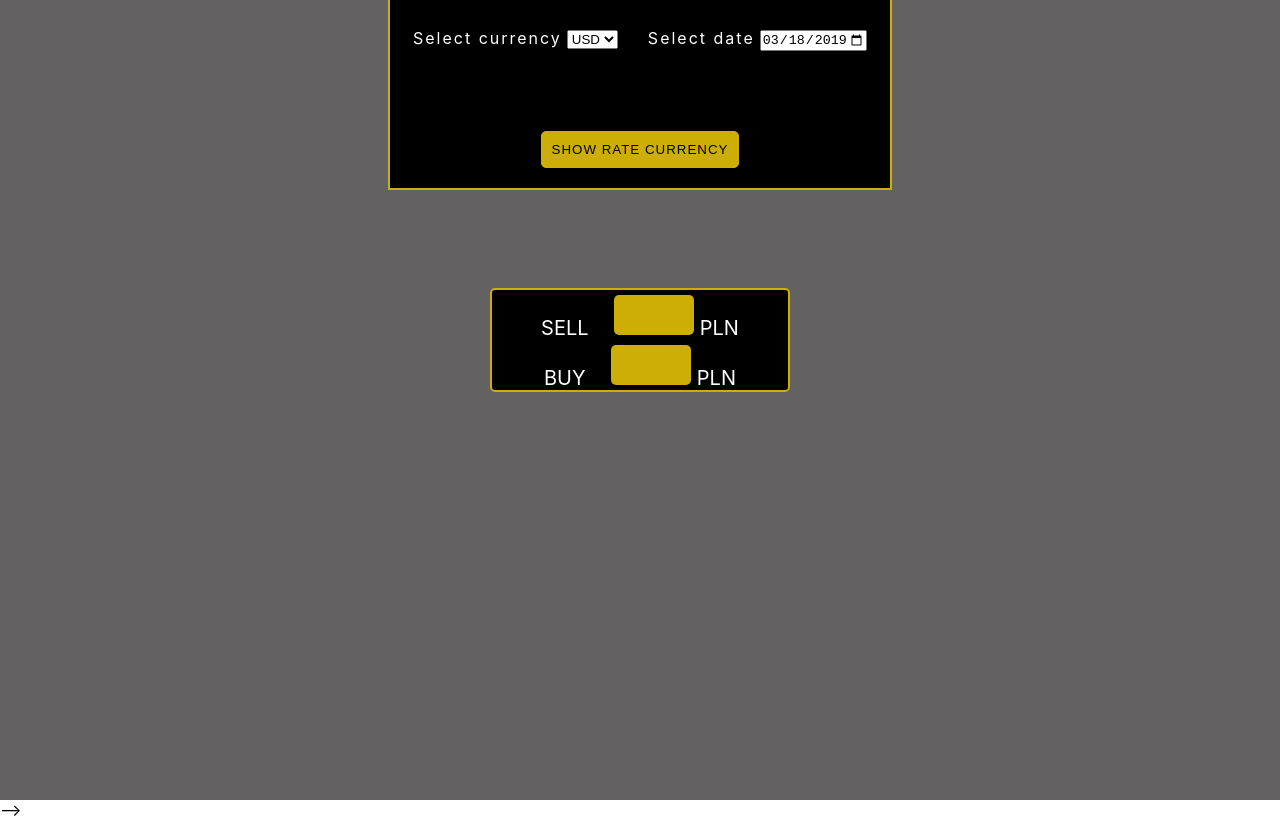
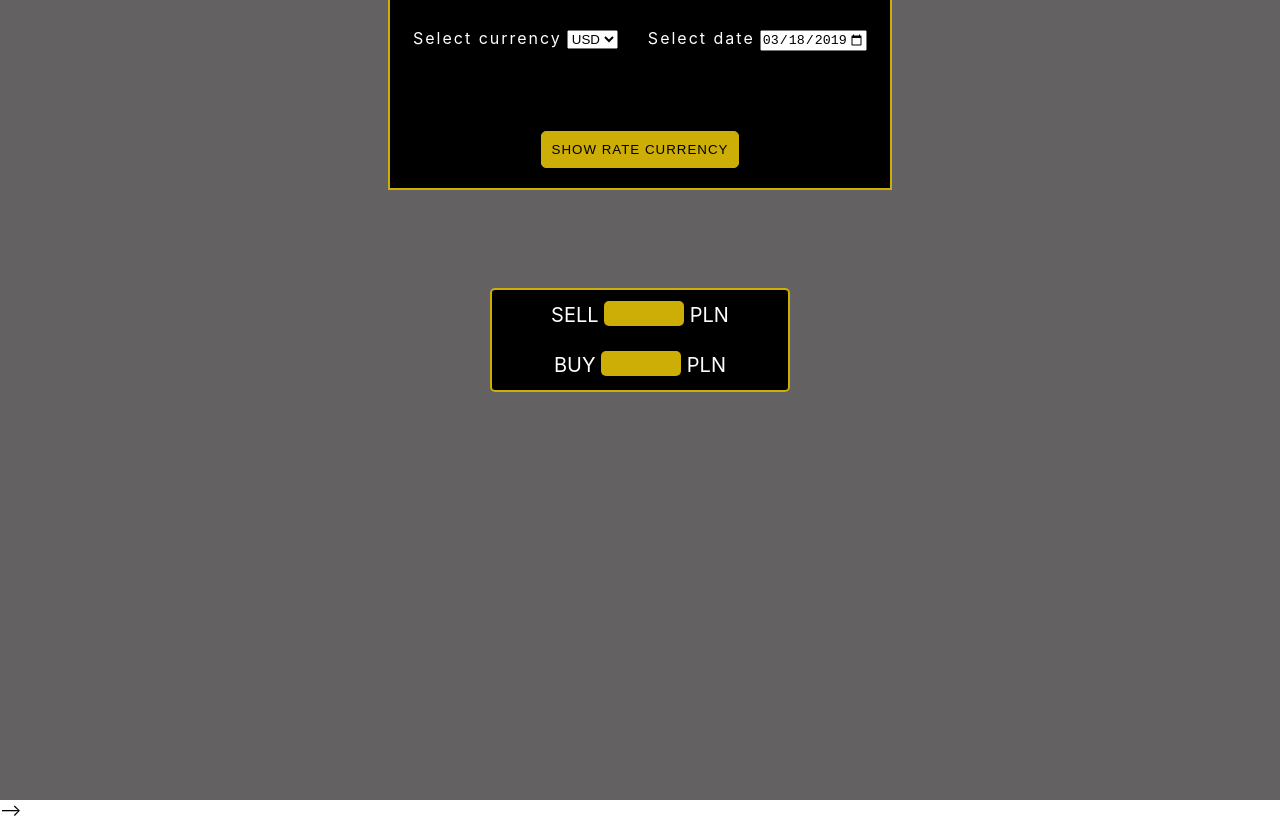
Before and after one commit to Brain84/App-Currency-Rates-of-NBP, a React app: page / in a window 1280 px wide. Built offline with nearby package versions, Linux system fonts and the light colour scheme.

Commit message:
React App

```diff
--- a/src/components/App.js
+++ b/src/components/App.js
@@ -44,7 +44,7 @@ class App extends Component {
           error: false
         })
       })
-      .catch(err => {
+      .catch(error => {
         this.setState({
           error: true
         })
--- a/src/styles/RateResult.scss
+++ b/src/styles/RateResult.scss
@@ -5,20 +5,21 @@
   margin: 100px auto;
   border-radius: 5px;
   p {
+    display: block;
     height: 50px;
     color: #fff;
-    padding: 5px;
     text-transform: uppercase;
     font-size: 20px;
+    line-height: 50px;
     span {
       background-color: #ccae07;
       color: #000;
       display: inline-block;
       border-radius: 5px;
       width: 80px;
-      height: 40px;
-      margin-left: 20px;
-      padding: 5px;
+      height: 25px;
+      line-height: 25px;
+      margin-bottom: -4px;
     }
   }
 }
```
